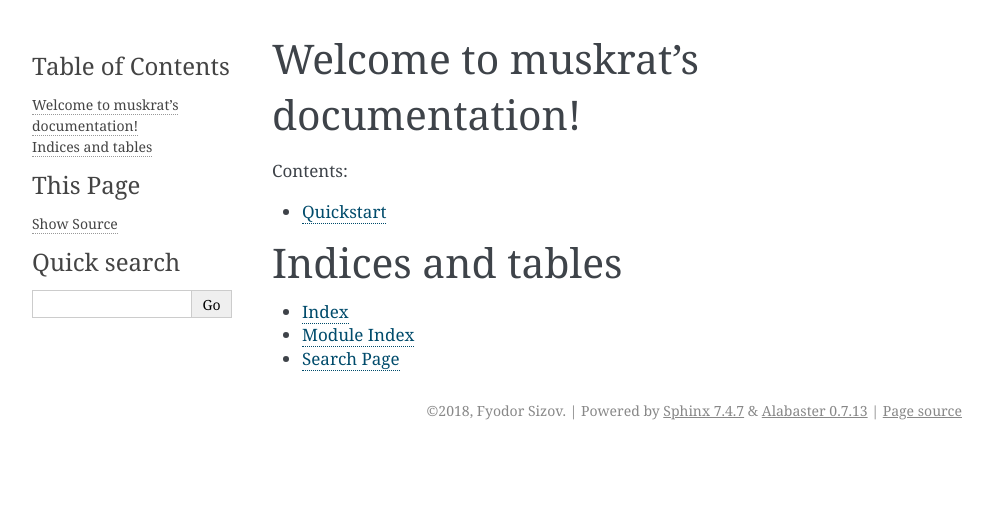
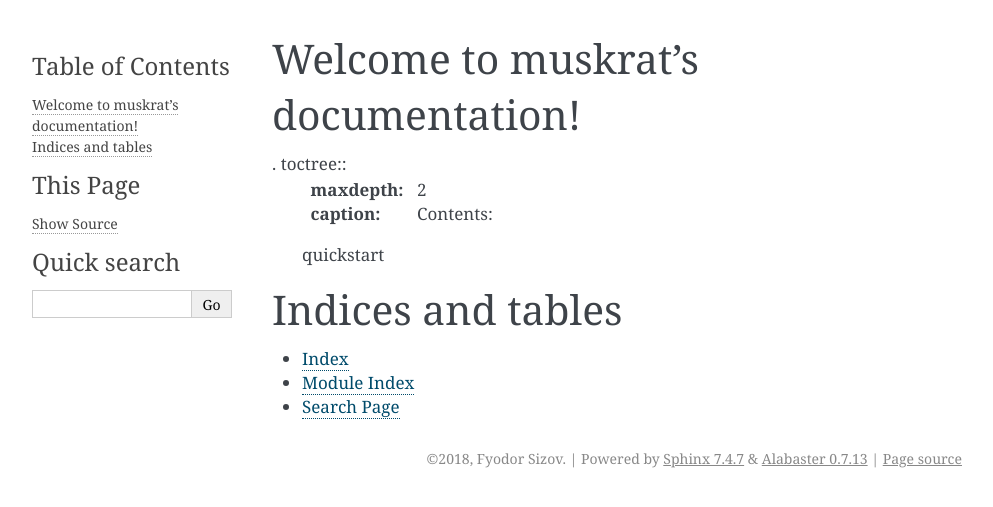
Before and after one commit to sfedia/muskrat, a Sphinx documentation site: the page built from muskrat/docs/source/index.rst, in a window 1280 px wide. Shown: the top 507 px of the page, without its empty margins (148-1141 px from the left). Built offline with Sphinx 7.4.7, drawn with Linux system fonts in a browser that asks for light colours.

Commit message:
try to fix

```diff
--- a/muskrat/docs/source/index.rst
+++ b/muskrat/docs/source/index.rst
@@ -6,7 +6,7 @@
 Welcome to muskrat's documentation!
 ===================================
 
-.. toctree::
+. toctree::
    :maxdepth: 2
    :caption: Contents:
 
```
